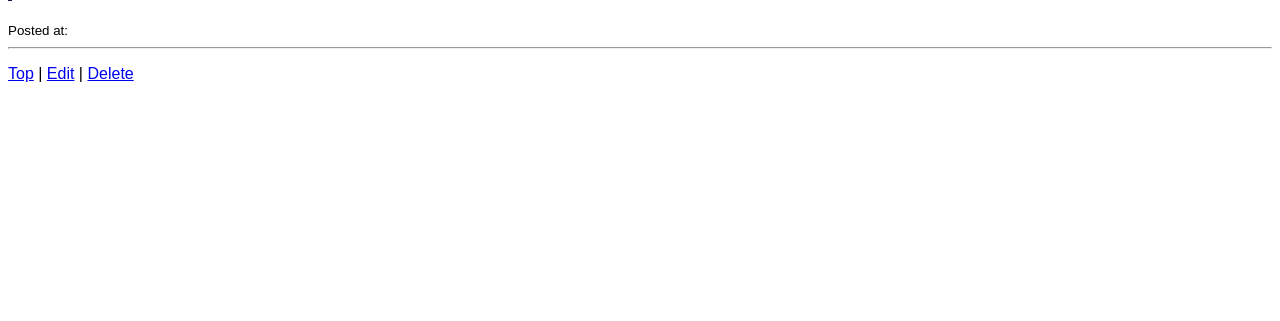
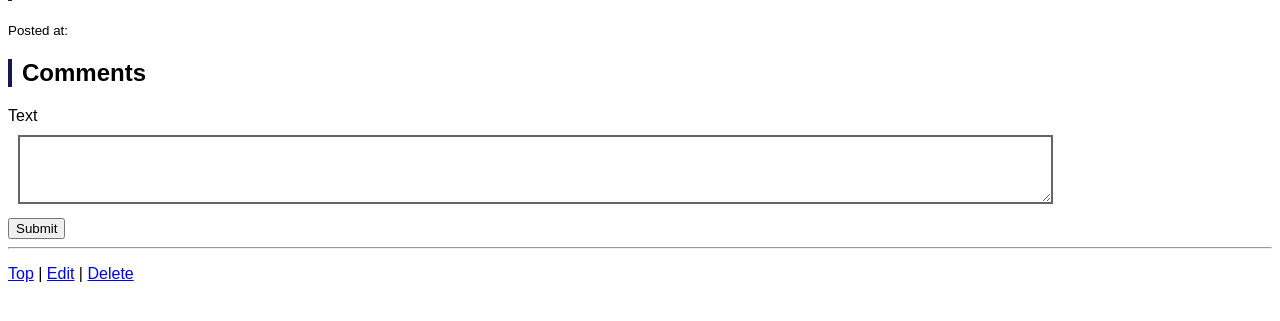
Before and after one commit to mst-mkt/iniad-cs2-django, a Django app: template blog/templates/blog/detail.html in a window 1280 px wide. Shown: the part 176-497 px from the top of the page. Run offline with Django 4.2, Linux system fonts and the light colour scheme; the template is opened without the code that fills it, so the values that code supplies are empty.

Commit message:
feat: post comment on the article

```diff
--- a/blog/templates/blog/detail.html
+++ b/blog/templates/blog/detail.html
@@ -15,6 +15,17 @@
         <h2>Title: {{ article.title }}</h2>
         <small>Posted at:{{ article.posted_at }}</small>
         <div>{{ article.body|linebreaksbr }}</div>
+        <h2>Comments</h2>
+        <form action="{% url 'detail' article.id %}" method="post">
+            {% csrf_token %}
+            <div>
+                <label for="textInput">Text</label><br />
+                <textarea id="textInput" name="text" rows="3"></textarea>
+            </div>
+            <div>
+                <button type="submit">Submit</button>
+            </div>
+        </form>
         <hr />
         <p>
             <a href="{% url 'index' %}">Top</a>
```
